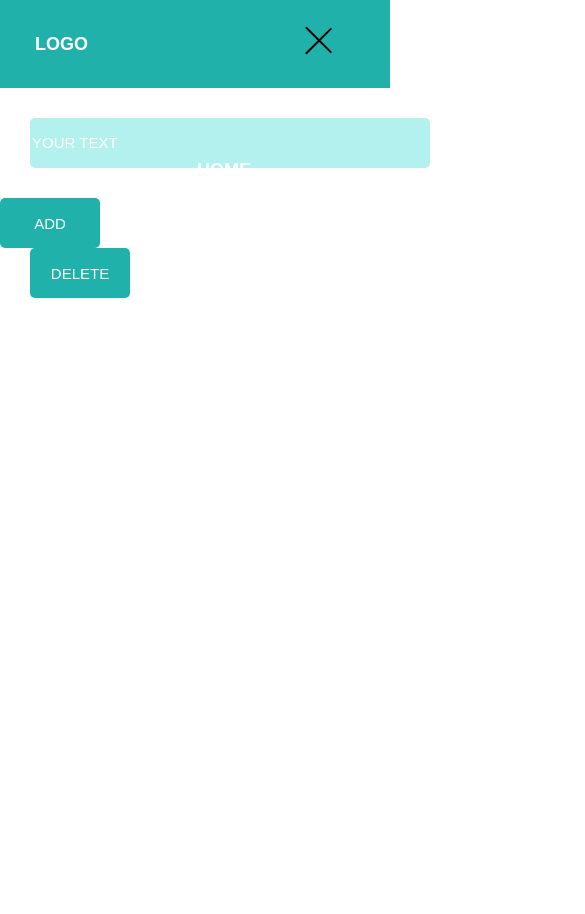
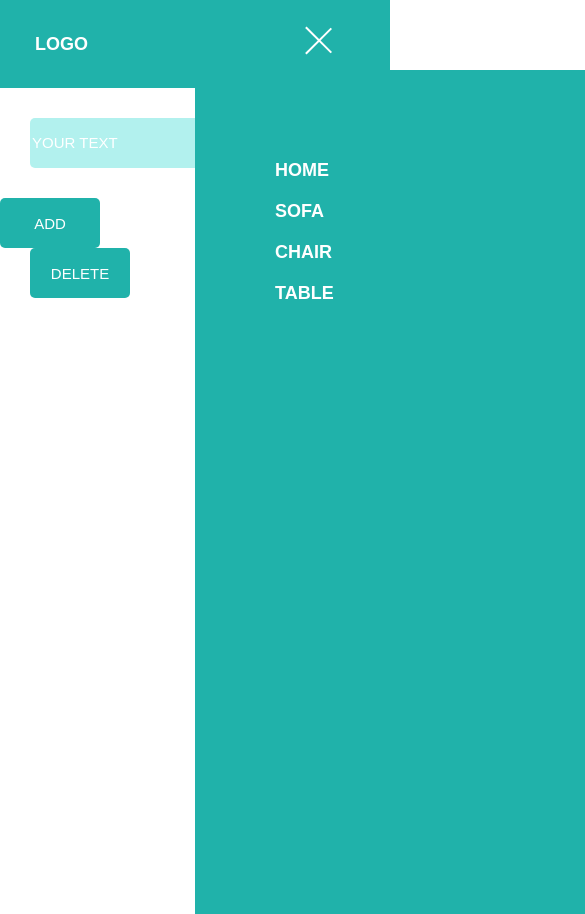
Before and after one commit to zaridzem/JS-5, a plain HTML site: page index.html in a window 390 px wide. Both pictures are taken after a click on the element 350 px from the left and 40 px from the top of the page. Shown: the whole page, 585 px wide, since content can reach past the window. Drawn offline with Linux system fonts and the light colour scheme.

Commit message:
fix bg color

```diff
--- a/responsive.css
+++ b/responsive.css
@@ -10,7 +10,7 @@
     height: 100vh;
     position: absolute;
     top: 70px;
-    left: 30%;
+    left: 50%;
     width: 100%;
     line-height: 40px;
     display: flex;
@@ -18,5 +18,6 @@
     align-items: flex-start;
     flex-direction: column;
     padding: 80px;
+    background-color: lightseagreen;
   }
 } ;
--- a/style.css
+++ b/style.css
@@ -20,7 +20,7 @@
 .line {
   width: 100%;
   height: 2px;
-  background-color: black;
+  background-color: white;
   transition: transform 0.2s ease-out;
 }
 
```
